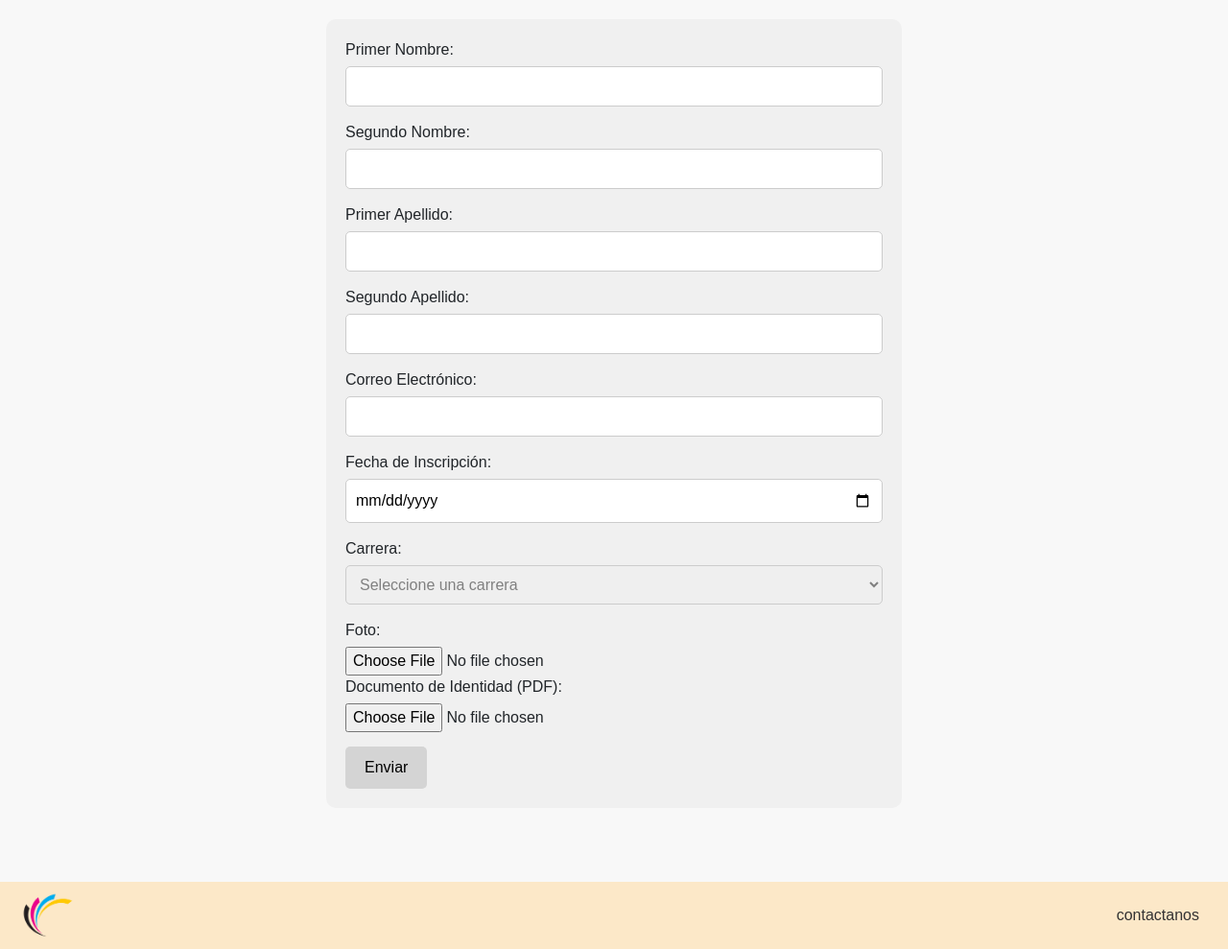
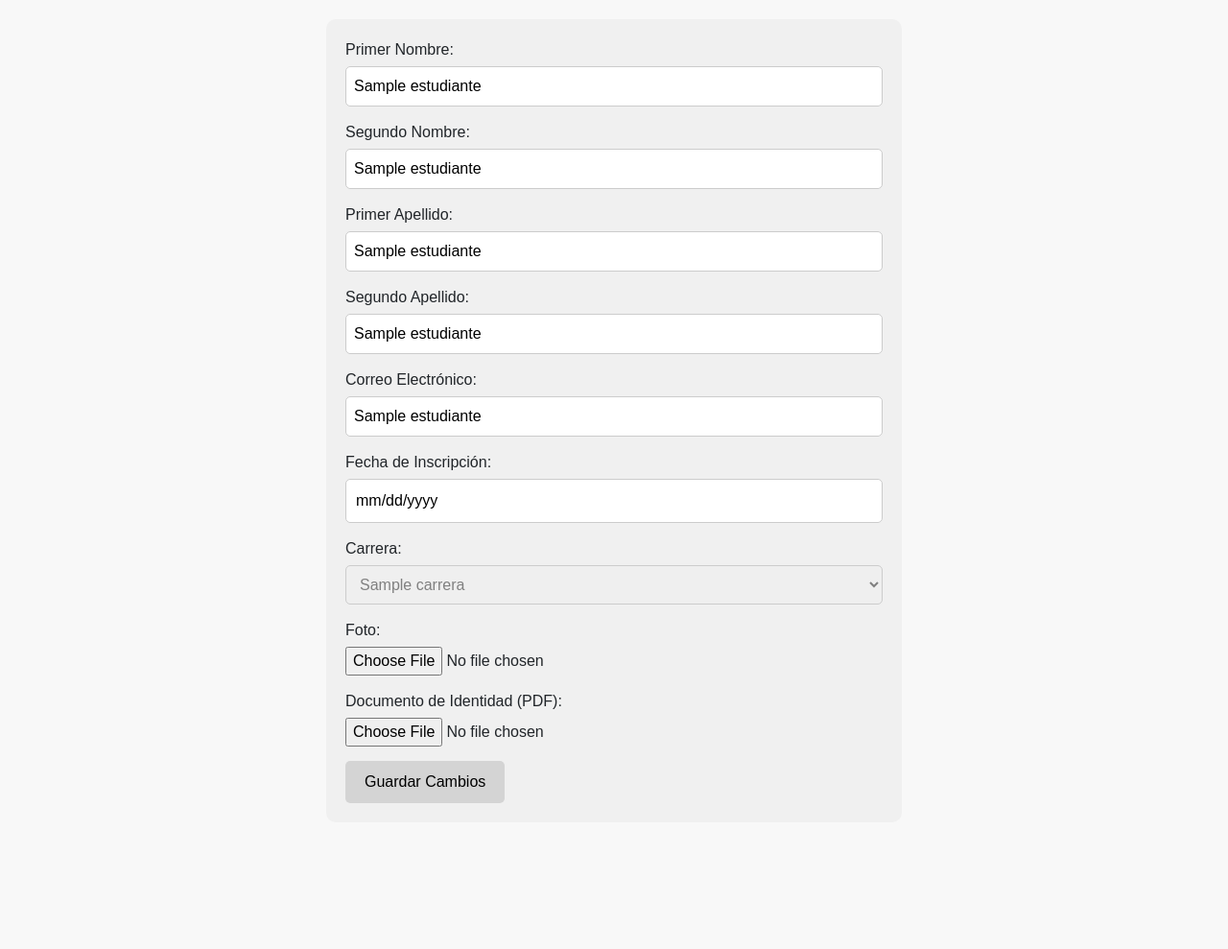
Before and after one commit to JSP10877/estudiantes_inc, a Flask app: template templates/editar_estudiante.html in a window 1280 px wide. Shown: the part 70-1059 px from the top of the page at 96% size. After the commit the page ends 907 px from the top, so only its background shows below. Run offline with Flask 3, Linux system fonts and the light colour scheme; the template is opened without the code that fills it: most values are stand-ins (such as "Sample title", 1, 10 or a date in 2020).

Commit message:
correcciones menores V7

```diff
--- a/templates/editar_estudiante.html
+++ b/templates/editar_estudiante.html
@@ -1,5 +1,6 @@
 <!DOCTYPE html>
 <html lang="es">
+
 <head>
     <meta charset="UTF-8">
     <meta name="viewport" content="width=device-width, initial-scale=1.0">
@@ -17,6 +18,7 @@
   </head>
 
 <body>
+
     <header>
         <div id="logo">
             <img src="{{ url_for('static', filename='imagenes/logotipo.png') }}" alt="logo">
@@ -30,65 +32,52 @@
         </nav>
     </header>
 
-
-    <form action="/editar_estudiante" method="post" enctype="multipart/form-data">
+    <form action="/editar_estudiante/{{ estudiante[0] }}" method="post" enctype="multipart/form-data">
         <div>
             <label for="primer_nombre">Primer Nombre:</label>
-            <input type="text" id="primer_nombre" name="primer_nombre" >
+            <input type="text" id="primer_nombre" name="primer_nombre" value="{{ estudiante[1] }}" required>
         </div>
         <div>
             <label for="segundo_nombre">Segundo Nombre:</label>
-            <input type="text" id="segundo_nombre" name="segundo_nombre">
+            <input type="text" id="segundo_nombre" name="segundo_nombre" value="{{ estudiante[2] }}">
         </div>
         <div>
             <label for="primer_apellido">Primer Apellido:</label>
-            <input type="text" id="primer_apellido" name="primer_apellido" >
+            <input type="text" id="primer_apellido" name="primer_apellido" value="{{ estudiante[3] }}" required>
         </div>
         <div>
             <label for="segundo_apellido">Segundo Apellido:</label>
-            <input type="text" id="segundo_apellido" name="segundo_apellido">
+            <input type="text" id="segundo_apellido" name="segundo_apellido" value="{{ estudiante[4] }}">
         </div>
         <div>
             <label for="correo">Correo Electrónico:</label>
-            <input type="email" id="correo" name="correo" >
+            <input type="email" id="correo" name="correo" value="{{ estudiante[5] }}" required>
         </div>
         <div>
             <label for="fecha_inscripcion">Fecha de Inscripción:</label>
-            <input type="date" id="fecha_inscripcion" name="fecha_inscripcion" >
+            <input type="date" id="fecha_inscripcion" name="fecha_inscripcion" value="{{ estudiante[6] }}" readonly>
         </div>
         <div>
             <label for="carrera">Carrera:</label>
             <select id="carrera" name="carrera" disabled>
-                <option value="">Seleccione una carrera</option>
                 {% for carrera in carreras %}
-                <option value="{{ carrera[0] }}" {% if estudiante.id_carrera == carrera[0] %}selected{% endif %}>
+                <option value="{{ carrera[0] }}" {% if estudiante[7] == carrera[0] %}selected{% endif %}>
                     {{ carrera[1] }}
                 </option>
                 {% endfor %}
             </select>
-            <input type="hidden" name="carrera" value="{{ estudiante.id_carrera }}">
+            <input type="hidden" name="carrera" value="{{ estudiante[7] }}">
         </div>
+        <div>
             <label for="foto">Foto:</label>
-            <input type="file" id="foto" name="foto" accept="image/*" required>
+            <input type="file" id="foto" name="foto" accept="image/*">
         </div>
         <div>
             <label for="documento_estudiante">Documento de Identidad (PDF):</label>
-            <input type="file" id="documento_estudiante" name="documento_estudiante" accept="application/pdf" required>
+            <input type="file" id="documento_estudiante" name="documento_estudiante" accept="application/pdf">
         </div>
-        <button type="submit">Enviar</button>
+        <button type="submit">Guardar Cambios</button>
     </form>
 
-
-
-    <footer >
-        <div id="logo2">
-            <img src="{{ url_for('static', filename='imagenes/logotipo.png') }}" alt="logo">
-        </div>
-        <nav>
-            <ul>
-                <li><a href="">contactanos</a></li>
-            </ul>
-        </nav>
-    </footer>
 </body>
 </html>
```
Also changed, not shown: uploads/default.jpg (added). Lines whose indentation alone changed are shown as unchanged.
